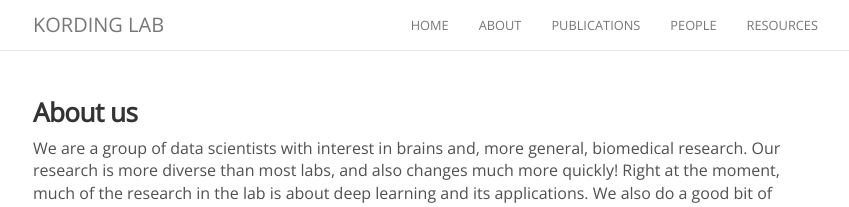
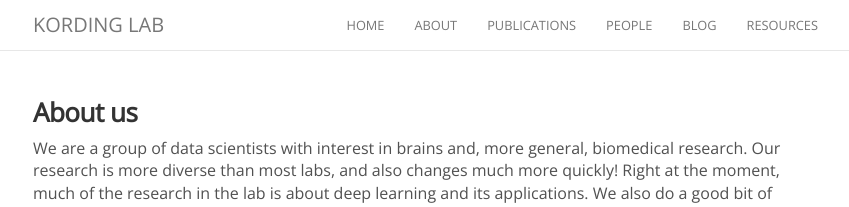
Before and after one commit to KordingLab/KordingLab.github.io, a Jekyll site: the page built from about.md, in a window 1280 px wide. Shown: the top 207 px of the page, without its empty margins (222-1071 px from the left). Built offline with Jekyll 4.4.1, drawn with Linux system fonts in a browser that asks for light colours; nearby versions of some CDN libraries; comment, search, counter and statistics services are not loaded.

Commit message:
blog and resources separation

```diff
--- a/_config.yml
+++ b/_config.yml
@@ -30,6 +30,8 @@
     href:           "/publication"
   - name:           "people"
     href:           "/people"
+  - name:           "blog"
+    href:           "/blog"
   - name:           "resources"
     href:           "/resources"
 
```
